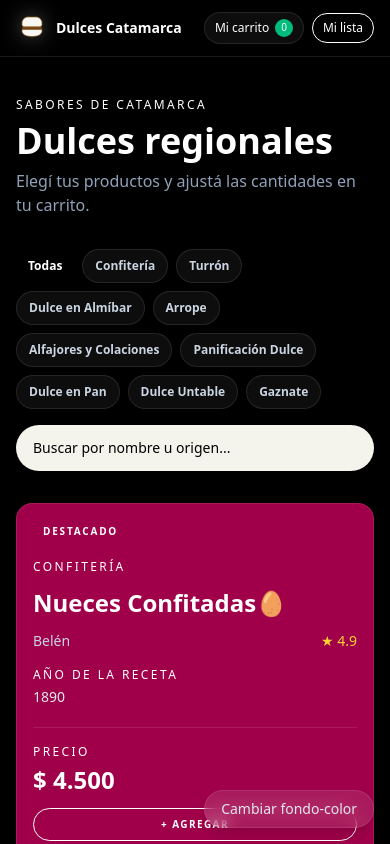
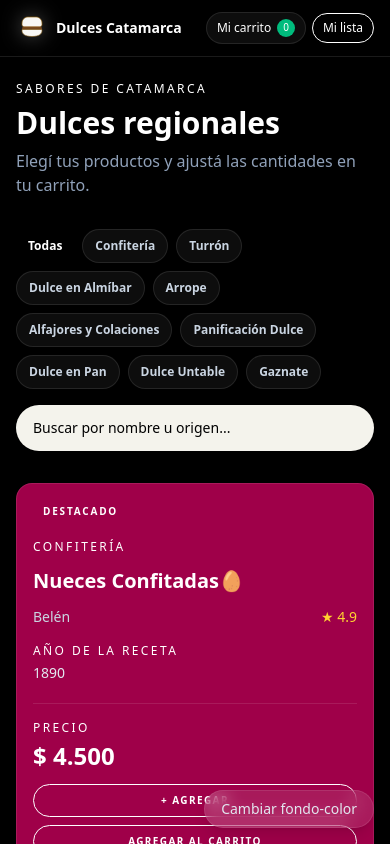
Before and after one commit to Mar-Jose/Nodo.c5.Sprint3, a React (Vite) app: page / in a window 390 px wide. Shown: the top 844 px of the page. Built offline with nearby package versions, Linux system fonts and the light colour scheme.

Commit message:
ajuste 375px para celu

```diff
--- a/src/App.jsx
+++ b/src/App.jsx
@@ -55,7 +55,7 @@ function App() {
       )}
 
       <main className="min-h-screen font-sans">
-        <div className="mx-auto max-w-6xl px-4 py-10 sm:px-6 sm:py-16 lg:py-20">
+        <div className="mx-auto max-w-6xl px-4 py-6 sm:px-6 sm:py-16 lg:py-20">
           {renderVista()}
         </div>
       </main>
--- a/src/components/CarritoItem.jsx
+++ b/src/components/CarritoItem.jsx
@@ -10,7 +10,7 @@ function CarritoItem({ item, onCambiarCantidad, onQuitar }) {
   }
 
   return (
-    <li className="flex items-center justify-between gap-4 rounded-xl border border-white/10 bg-white/5 p-3">
+    <li className="flex flex-col gap-3 rounded-xl border border-white/10 bg-white/5 p-3 sm:flex-row sm:items-center sm:justify-between sm:gap-4">
       <div className="min-w-0">
         <p className="truncate font-medium text-white">{item.nombre}</p>
         <p className="text-sm text-slate-400">
@@ -18,7 +18,7 @@ function CarritoItem({ item, onCambiarCantidad, onQuitar }) {
         </p>
       </div>
 
-      <div className="flex shrink-0 items-center gap-2">
+      <div className="flex flex-wrap items-center justify-end gap-2">
         <button
           type="button"
           onClick={disminuirCantidad}
@@ -40,7 +40,7 @@ function CarritoItem({ item, onCambiarCantidad, onQuitar }) {
         <button
           type="button"
           onClick={() => onQuitar(item.id)}
-          className="ml-2 rounded-full border border-rose-400/40 bg-rose-500/10 px-3 py-2 text-xs text-rose-200 transition hover:bg-rose-500/20"
+          className="rounded-full border border-rose-400/40 bg-rose-500/10 px-3 py-2 text-xs text-rose-200 transition hover:bg-rose-500/20 sm:ml-2"
         >
           Quitar
         </button>
--- a/src/components/CarritoModal.jsx
+++ b/src/components/CarritoModal.jsx
@@ -29,7 +29,7 @@ function CarritoModal({ onIrAlCheckout }) {
         onClick={() => setAbierto(true)}
         aria-haspopup="dialog"
         aria-expanded={abierto}
-        className={`inline-flex items-center gap-1.5 rounded-full border px-2.5 py-1.5 text-xs font-medium transition sm:gap-2 sm:px-3 sm:text-sm ${
+        className={`inline-flex shrink-0 items-center gap-1.5 whitespace-nowrap rounded-full border px-2.5 py-1.5 text-xs font-medium transition sm:gap-2 sm:px-3 sm:text-sm ${
           isDarkMode
             ? 'border-white/10 bg-white/5 text-white hover:bg-white/10'
             : 'border-emerald-800/30 bg-emerald-700/10 text-emerald-950 hover:bg-emerald-700/20'
--- a/src/components/DulceCard.jsx
+++ b/src/components/DulceCard.jsx
@@ -69,11 +69,11 @@ function DulceCard({ item }) {
       </div>
       <p className="text-xs uppercase tracking-[0.2em] text-muted">{item.categoria}</p>
 
-      <h2 className="mt-3 font-display text-2xl font-bold text-white">{item.nombre}</h2>
+      <h2 className="mt-3 break-words font-display text-xl font-bold text-white sm:text-2xl">{item.nombre}</h2>
 
-      <div className="mt-3 flex items-center justify-between text-sm text-slate-300">
-        <span>{item.origen}</span>
-        <span className="font-medium text-amber-300">★ {item.puntaje.toFixed(1)}</span>
+      <div className="mt-3 flex flex-wrap items-center justify-between gap-2 text-sm text-slate-300">
+        <span className="break-words">{item.origen}</span>
+        <span className="shrink-0 font-medium text-amber-300">★ {item.puntaje.toFixed(1)}</span>
       </div>
 
       <div className="mt-4">
--- a/src/components/layout/Navbar.jsx
+++ b/src/components/layout/Navbar.jsx
@@ -45,12 +45,12 @@ function Navbar({ items = [], onIrAlCheckout }) {
               <div className="truncate text-sm font-semibold text-white sm:text-lg">Dulces Catamarca</div>
             </div>
 
-            <div className="flex items-center gap-2">
+            <div className="flex shrink-0 items-center gap-1.5 sm:gap-2">
               <CarritoModal onIrAlCheckout={onIrAlCheckout} />
               <button
                 type="button"
                 onClick={() => setAbierto((actual) => !actual)}
-                className="inline-flex items-center gap-1.5 rounded-full border border-brand/30 bg-brand/10 px-2.5 py-1.5 text-xs font-medium text-brand transition hover:bg-brand hover:text-white sm:gap-2 sm:px-3 sm:text-sm"
+                className="inline-flex shrink-0 items-center gap-1.5 whitespace-nowrap rounded-full border border-brand/30 bg-brand/10 px-2.5 py-1.5 text-xs font-medium text-brand transition hover:bg-brand hover:text-white sm:gap-2 sm:px-3 sm:text-sm"
               >
                 <span>Mi lista</span>
                 {hayItems && (
--- a/src/components/ui/Modal.jsx
+++ b/src/components/ui/Modal.jsx
@@ -22,7 +22,7 @@ function Modal({
 
   return (
     <div
-      className="fixed inset-0 z-50 flex items-center justify-center bg-slate-950/70 p-4 backdrop-blur-sm"
+      className="fixed inset-0 z-50 flex items-center justify-center bg-slate-950/70 p-3 backdrop-blur-sm sm:p-4"
       onMouseDown={(event) => {
         if (event.target === event.currentTarget) onClose()
       }}
--- a/src/components/views/Checkout.jsx
+++ b/src/components/views/Checkout.jsx
@@ -33,21 +33,21 @@ function Checkout({ onVolver, onConfirmar }) {
   }
 
   return (
-    <section className="mx-auto max-w-2xl rounded-2xl border border-white/10 bg-indigo-950 p-5 text-white sm:p-8">
+    <section className="mx-auto max-w-2xl rounded-2xl border border-white/10 bg-indigo-950 p-4 text-white sm:p-8">
       <p className="text-xs uppercase tracking-[0.2em] text-muted">Checkout</p>
-      <h1 className="mt-2 text-3xl font-bold">Confirmá tu compra</h1>
+      <h1 className="mt-2 text-2xl font-bold sm:text-3xl">Confirmá tu compra</h1>
       <p className="mt-2 text-slate-400">Completá tu nombre para finalizar el pedido.</p>
 
       <div className="mt-6 space-y-3">
         {carrito.map((item) => (
-          <div key={item.id} className="flex justify-between gap-4 rounded-xl bg-white/5 p-3 text-sm">
-            <span>{item.nombre} x {item.cantidad}</span>
-            <span>{formatearPrecio(item.precio * item.cantidad)}</span>
+          <div key={item.id} className="flex flex-wrap justify-between gap-2 rounded-xl bg-white/5 p-3 text-sm">
+            <span className="min-w-0 break-words">{item.nombre} x {item.cantidad}</span>
+            <span className="shrink-0">{formatearPrecio(item.precio * item.cantidad)}</span>
           </div>
         ))}
       </div>
 
-      <div className="mt-5 flex justify-between border-t border-white/10 pt-4 text-lg font-bold">
+      <div className="mt-5 flex justify-between gap-3 border-t border-white/10 pt-4 text-base font-bold sm:text-lg">
         <span>Total</span>
         <span className="text-brand">{formatearPrecio(total)}</span>
       </div>
--- a/src/components/views/Tienda.jsx
+++ b/src/components/views/Tienda.jsx
@@ -29,7 +29,7 @@ function Tienda() {
       <div className="mb-8 flex flex-wrap items-start justify-between gap-4">
         <div>
           <p className="text-xs uppercase tracking-[0.2em] text-muted">Sabores de Catamarca</p>
-          <h1 className="mt-2 text-4xl font-bold">Dulces regionales</h1>
+          <h1 className="mt-2 text-3xl font-bold sm:text-4xl">Dulces regionales</h1>
           <p className="mt-2 text-slate-400">Elegí tus productos y ajustá las cantidades en tu carrito.</p>
         </div>
       </div>
```
